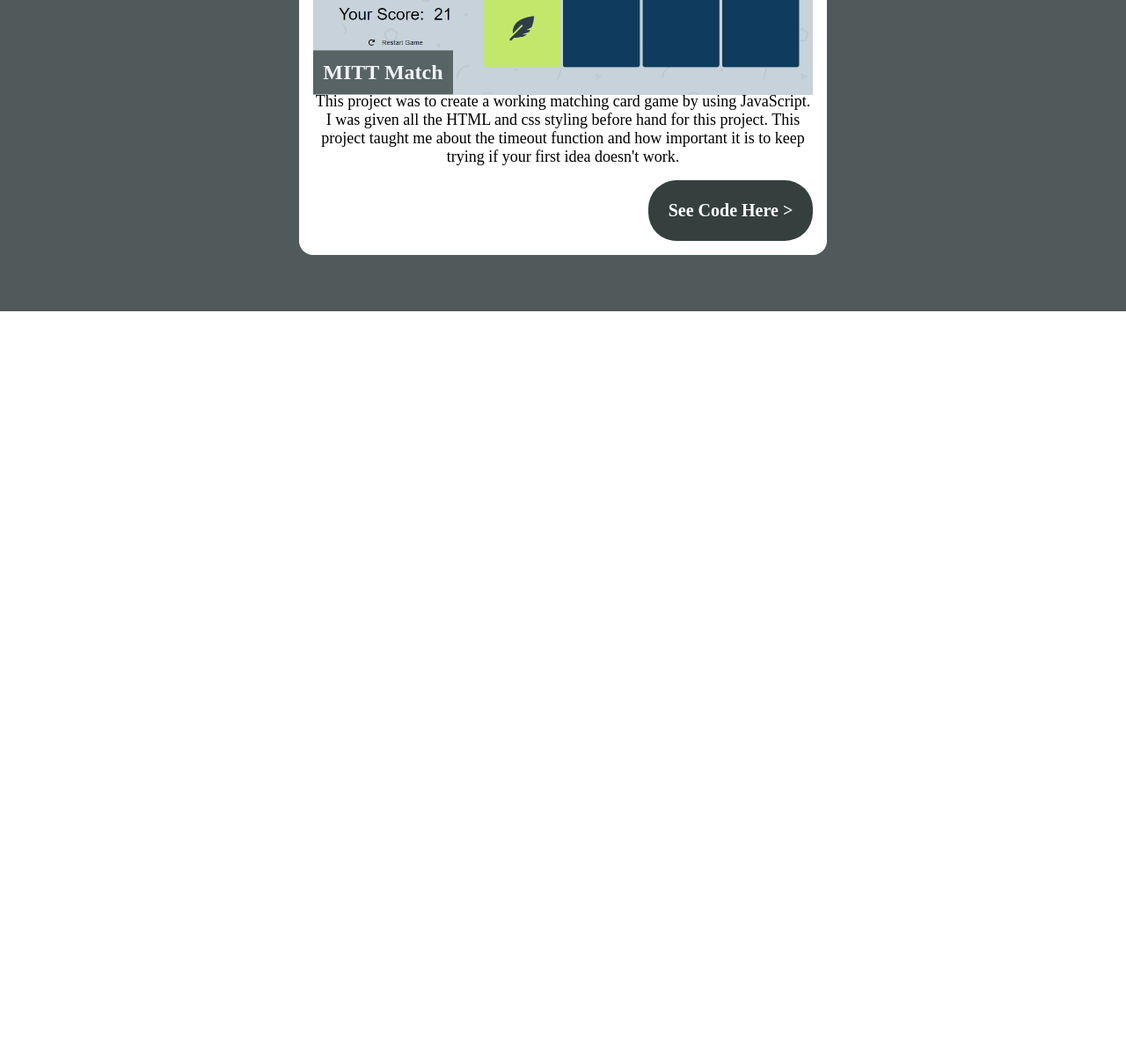
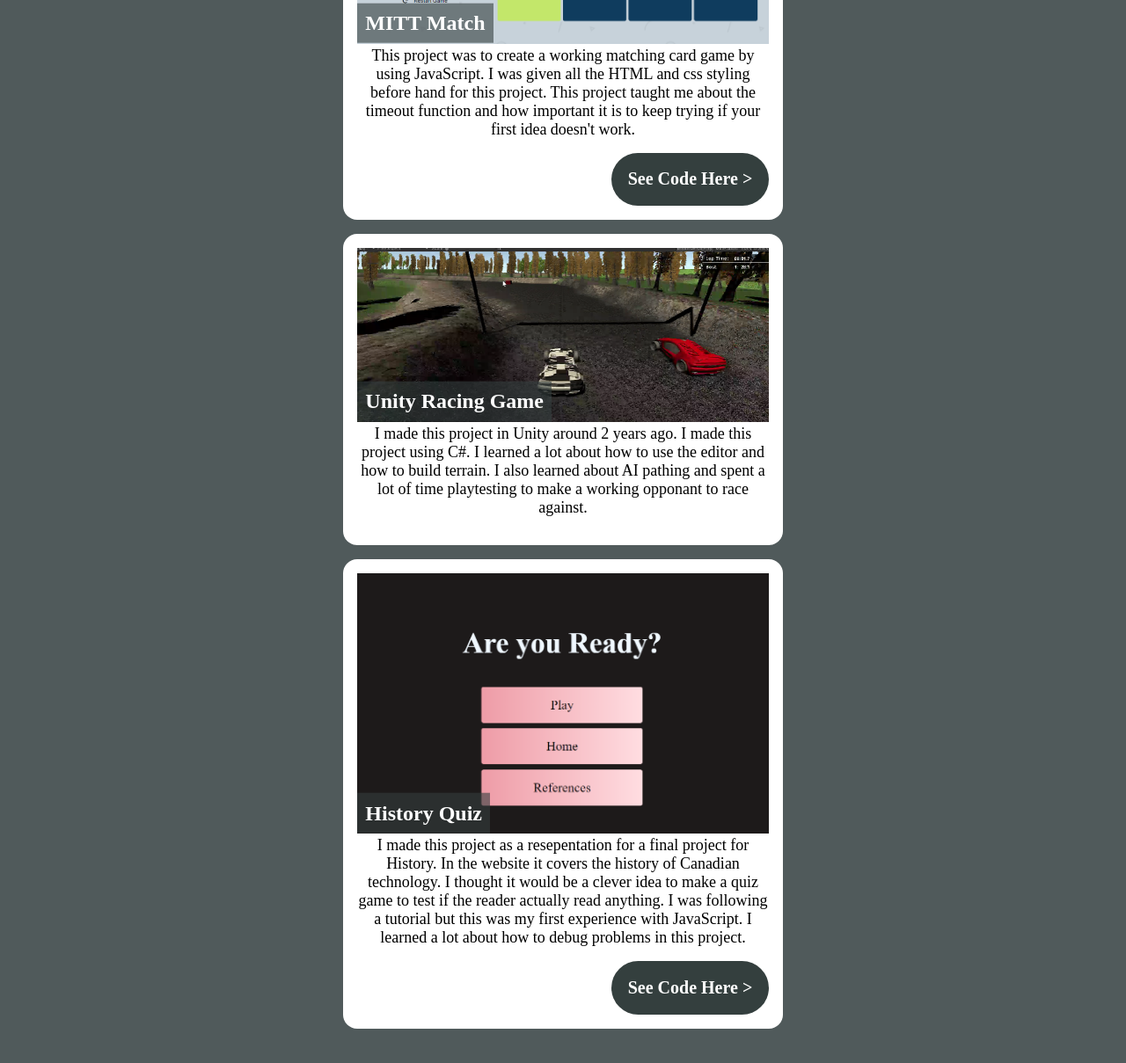
Before and after one commit to SebWatt/SD105-project, a plain HTML site: page index.html in a window 1280 px wide. Shown: the part 1668-2877 px from the top of the page at 88% size. Before the commit the page ends 2022 px from the top, so only its background shows below. Drawn offline with Linux system fonts and the light colour scheme.

Commit message:
Added more projects to the project section and wrote a description for each

```diff
--- a/index.html
+++ b/index.html
@@ -130,6 +130,43 @@
               >
             </div>
           </div>
+          <div class="project-box">
+            <div class="project-head">
+              <img src="Images/car-game.png" alt="." />
+              <h3>Unity Racing Game</h3>
+            </div>
+            <div class="project-information">
+              <p>
+                I made this project in Unity around 2 years ago. I made this
+                project using C#. I learned a lot about how to use the editor
+                and how to build terrain. I also learned about AI pathing and
+                spent a lot of time playtesting to make a working opponant to
+                race against.
+              </p>
+            </div>
+          </div>
+          <div class="project-box">
+            <div class="project-head">
+              <img src="Images/quiz-website.png" alt="." />
+              <h3>History Quiz</h3>
+            </div>
+            <div class="project-information">
+              <p>
+                I made this project as a resepentation for a final project for
+                History. In the website it covers the history of Canadian
+                technology. I thought it would be a clever idea to make a quiz
+                game to test if the reader actually read anything. I was
+                following a tutorial but this was my first experience with
+                JavaScript. I learned a lot about how to debug problems in this
+                project.
+              </p>
+              <a
+                href="https://github.com/SebWatt/canadian-history-final"
+                target="_blank"
+                >See Code Here ></a
+              >
+            </div>
+          </div>
         </div>
       </section>
     </main>
--- a/styles/styles.css
+++ b/styles/styles.css
@@ -184,7 +184,7 @@ main {
 
 .project-box {
   text-align: left;
-  max-width: 600px;
+  max-width: 500px;
   margin-top: 1rem;
   background-color: white;
   color: black;
@@ -207,8 +207,7 @@ main {
   display: inline-block;
   font-size: 24px;
   padding: 2%;
-  background-color: #343f3e;
-  opacity: 75%;
+  background-color: #343f3e99;
   transform: translateY(-110%);
 }
 
```
Also changed, not shown: Images/car-game.png (added), Images/quiz-website.png (added).
